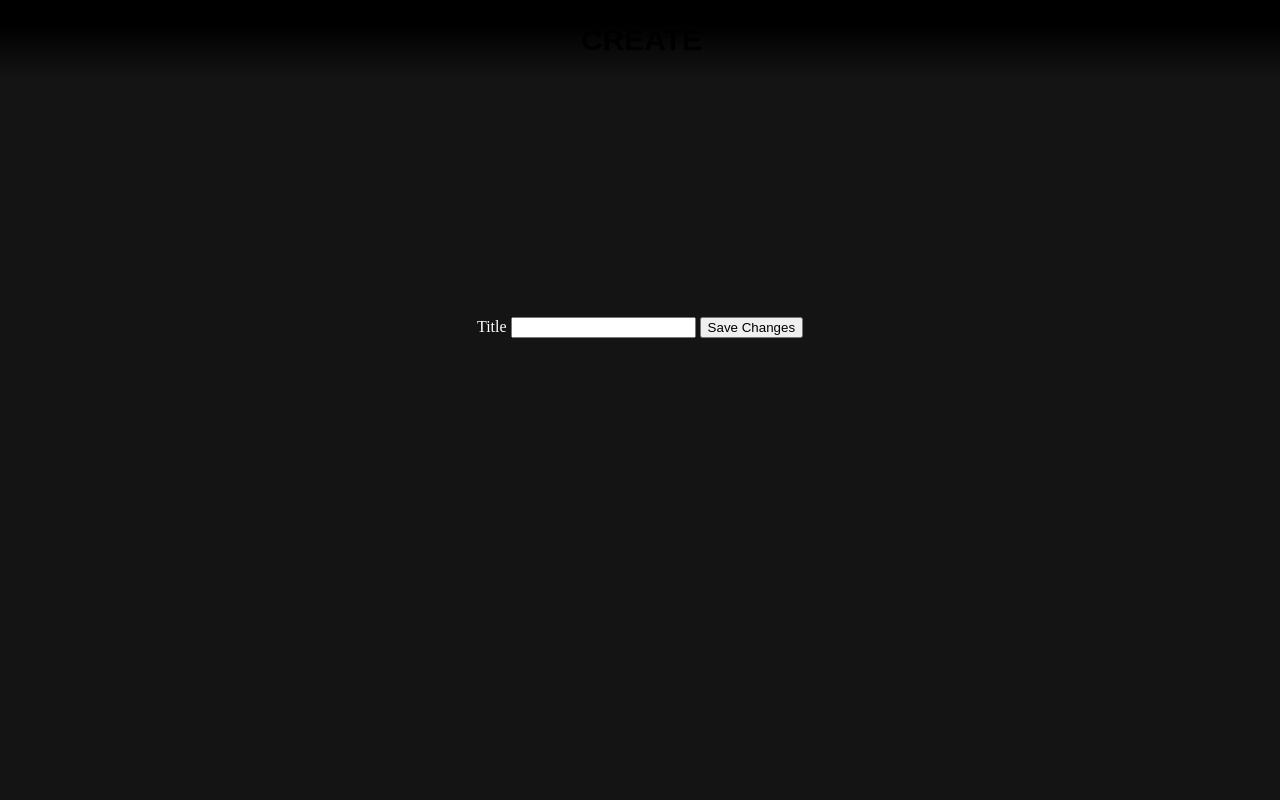
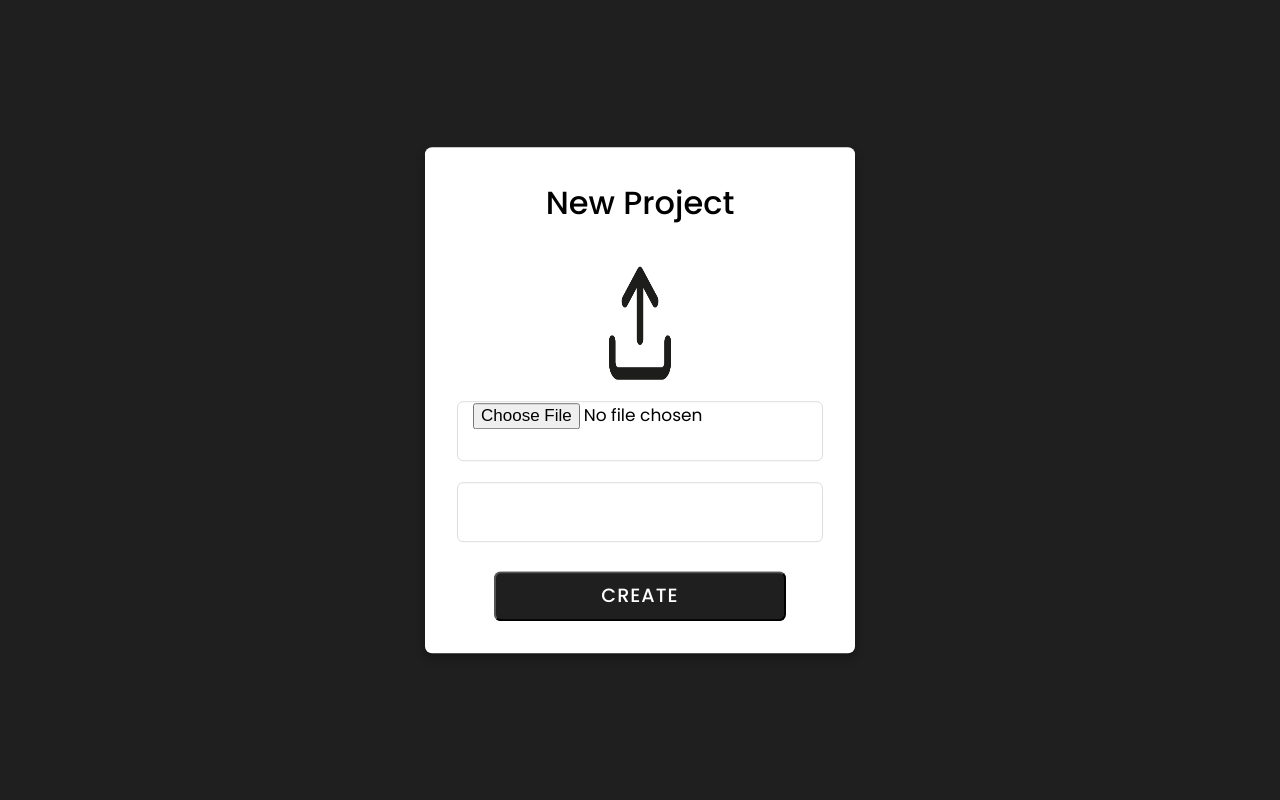
Before and after one commit to VladOXPR/MixTape, a Django app: template templates/setup.html in a window 1280 px wide. Run offline with Django 4.2, Linux system fonts and the light colour scheme; the template is opened without the code that fills it: values that come from a table or form of the project are taken from there, others are empty; some libraries are stand-ins or nearby versions.

Commit message:
fucntioning setup page, some styleing still needed

```diff
--- a/templates/setup.html
+++ b/templates/setup.html
@@ -3,48 +3,53 @@
 <!DOCTYPE html>
 <html lang="en">
 <head>
-    <title>Settings</title>
     <meta charset="UTF-8">
-    <meta name="viewport" content="width=device-width, height=device-height, initial-scale=1">
-    <link rel="stylesheet" href="{% static 'css/general.css' %}">
-    <link rel="stylesheet" href="{% static 'css/layout.css' %}">
-    <link rel="stylesheet" href="{% static 'css/blocks.css' %}">
-    <link rel="stylesheet" href="{% static 'css/details.css' %}">
-    <link rel="shortcut icon" type="image/png" href="{% static 'favicon.png' %}" >
+    <title>Set Up</title>
+    <link rel="stylesheet" href="{% static 'css/setup.css' %}">
+    <link rel="shortcut icon" type="image/png" href="{% static 'favicon.png' %}">
+    <link rel="stylesheet" href="https://cdnjs.cloudflare.com/ajax/libs/cropperjs/1.6.1/cropper.css">
 </head>
+
 <body>
-<header>
-    <nav>
-        <div class="nav-container">
+{#<header>#}
+{#    <div class="blur-gradient "></div>#}
+{#    <nav>#}
+{##}
+{#        <div class="header-text-container">#}
+{#            <a href="create" class="navbar-text" style="padding-right: 10px; font-size: 30px;">CREATE</a>#}
+{#        </div>#}
+{##}
+{##}
+{#        <a href="{% url 'logout' %}?next=/signin" style="font-size: 30px; color: white;"><img src="media/threelines.png"#}
+{#                                                                                              style="height: 30px"></a>#}
+{#    </nav>#}
+{#</header>#}
 
-            <div class="box" style="display: flex; align-items: center;">
-                <a href="create" class="navbar-text" style="padding-right: 10px; font-size: 30px; color: #000000;">CREATE</a>
+<div class="container">
+    <div class="login form">
+        <header>New Project</header>
+        <form action="" enctype="multipart/form-data" id="project-form">
+            {% csrf_token %}
+            <div class="wksp-image-block" id="image-box">
+                <div id="image-container" style="max-width: 10vh; max-height: 50vh">
+                    <img src="media/upload-icon.png" id="image" style="height: 100%; width: 100%">
+                </div>
             </div>
-
-        </div>
-    </nav>
-</header>
-
-<form method="post" enctype="multipart/form-data">
-    {% csrf_token %}
-
-<div class="profile-block">
-
-    <div class="container">
-        <div class="left">
-            </div>
-        </div>
-        <div class="right">
-            <label for="">Title</label>
-
-            <input type="text" name="title" value=""
-                   class="shadow-none bg-gray-20">
-
-            <button class="submit" type="submit">Save Changes</button>
-        </div>
+            <input type="hidden" name="true_coverimg" id="true_coverimg">
+            {{ form.coverimg }}
+            {{ form.title }}
+            <button class="button" id="confirm-btn">CREATE</button>
+        </form>
     </div>
 </div>
 
-</form>
+<!-- jquery -->
+<script src="https://cdnjs.cloudflare.com/ajax/libs/jquery/3.7.1/jquery.min.js"></script>
+
+<!-- cropper -->
+<script src="https://cdnjs.cloudflare.com/ajax/libs/cropperjs/1.6.1/cropper.min.js"></script>
+
+<!-- static -->
+<script src="{% static 'js/setup.js' %}"></script>
 </body>
 </html>
```
Also changed, not shown: old_templates/setupOLD.html (added, +50 -0 lines).
